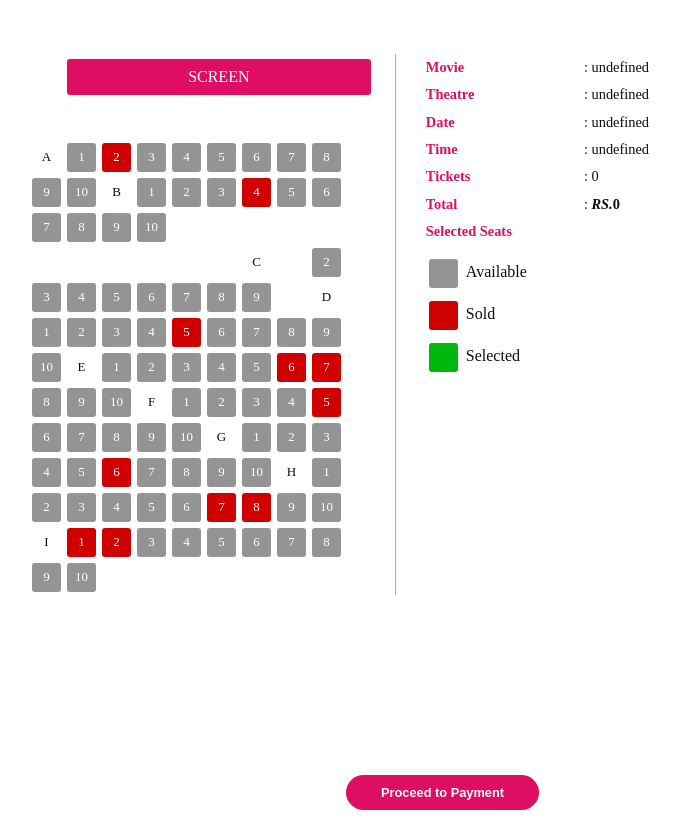
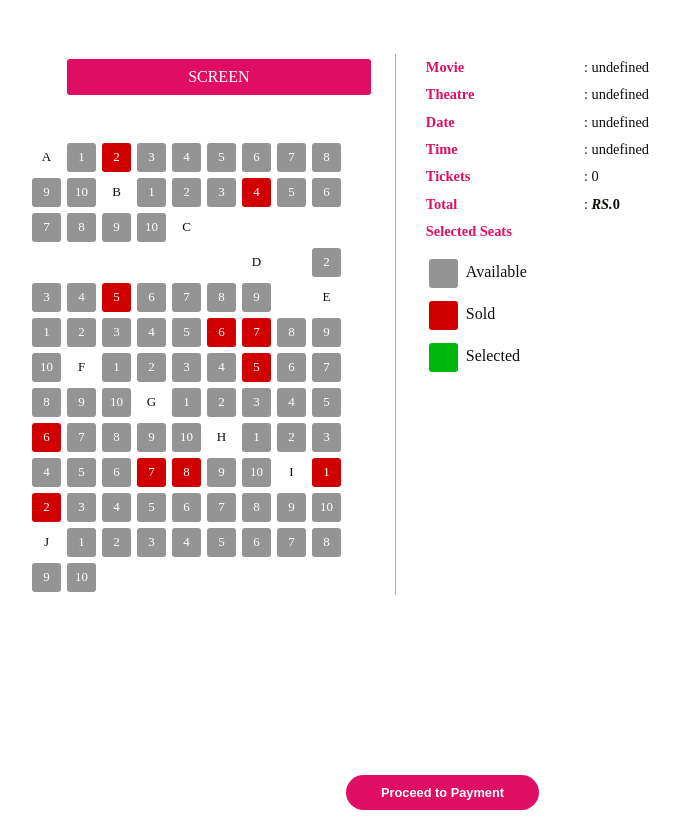
Before and after one commit to Vierra11/PS1-Front-test, a plain HTML site: page index.html in a window 1280 px wide. Shown: the part 98-918 px from the top of the page, without its empty margins (291-970 px from the left). Drawn offline with Linux system fonts and the light colour scheme.

Commit message:
minor changes

```diff
--- a/index.html
+++ b/index.html
@@ -63,9 +63,7 @@
 						const queryElements = getQueryParams();
 
 						// Update price if provided in the query
-						if (queryElements.price) {
-							price = parseInt(queryElements.price, 10);
-						}
+						price = parseInt(queryElements.price, 10);
 
 						// Get the sold seats from query parameters
 						const soldSeats = queryElements.seats_sold ? queryElements.seats_sold.split(',') : [];
@@ -96,7 +94,7 @@
 							naming: {
 								top: false,
 								columns: ['1', '2', '3', '4', '5', '6', '7', '8', '9', '10'],
-								rows: ['A', 'B', ' ', 'C', 'D', 'E', 'F', 'G', 'H', 'I'],
+								rows: ['A', 'B', 'C', 'D', 'E', 'F', 'G', 'H', 'I','J'],
 								getLabel: function (character, row, column) {
 									return column;
 								}
```
